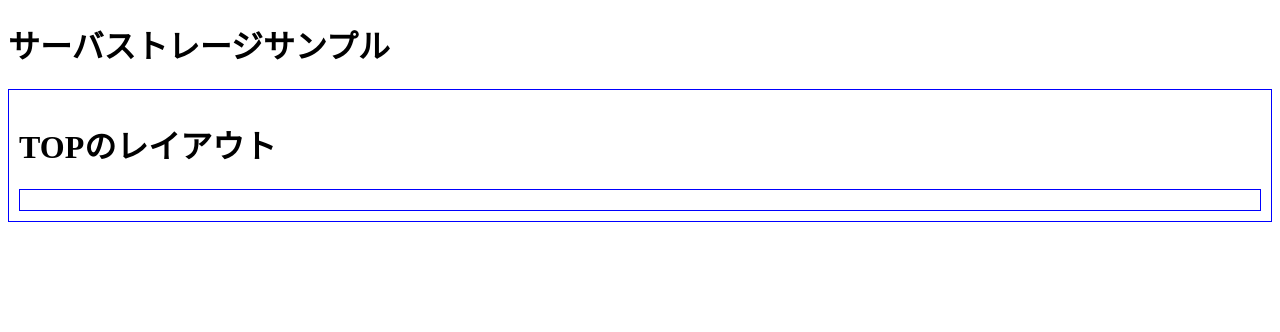
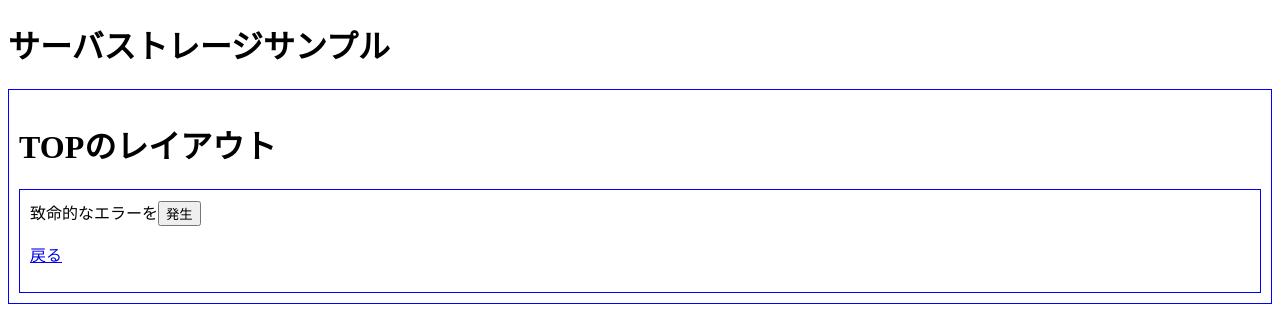
Before and after one commit to Asaki256/hello-nuxt, a Nuxt app: page /errorHandlerFatal in a window 1280 px wide. Shown: the top 332 px of the page. Built offline with nearby package versions, Linux system fonts and the light colour scheme.

Commit message:
P.199 カスタムエラー画面(500エラー)

```diff
--- /dev/null
+++ b/components/ErrorGeneratorFatal.vue
@@ -0,0 +1,12 @@
+<script setup lang="ts">
+const onThrowErrorClick = (): void => {
+  throw createError({
+    message: "致命的な擬似エラー発生！",
+    fatal: true,
+  });
+};
+</script>
+
+<template>
+  <section>致命的なエラーを<button @click="onThrowErrorClick">発生</button></section>
+</template>
--- /dev/null
+++ b/pages/errorHandlerFatal.vue
@@ -0,0 +1,6 @@
+<template>
+  <ErrorGeneratorFatal />
+  <p>
+    <NuxtLink :to="{ name: 'index' }">戻る</NuxtLink>
+  </p>
+</template>
--- a/pages/index.vue
+++ b/pages/index.vue
@@ -19,6 +19,9 @@ const cityList = useState<Map<number, City>>("cityList");
     <li>
       <NuxtLink :to="{ name: 'errorHandlerNavigate' }">画面表示時のエラー実験</NuxtLink>
     </li>
+    <li>
+      <NuxtLink :to="{ name: 'errorHandlerFatal' }"> 致命的なエラー発生実験 </NuxtLink>
+    </li>
   </ul>
   <section>
     <h2>都市リスト</h2>
```
